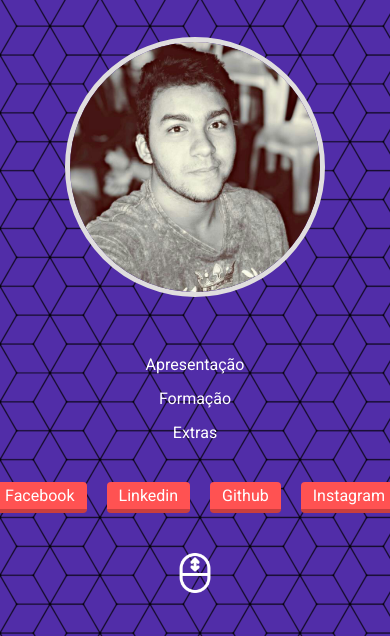
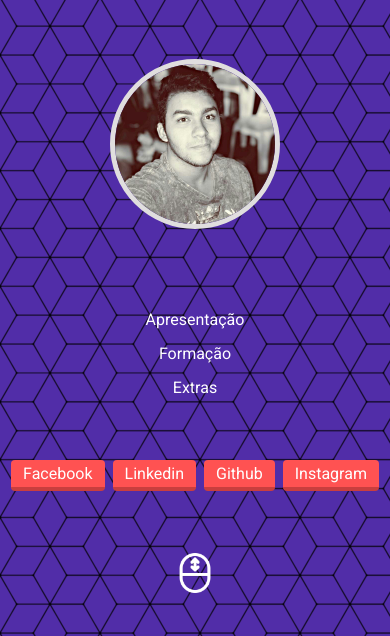
Before and after one commit to rssviana/mypage, a website: page index.html in a window 390 px wide. Shown: the part 205-841 px from the top of the page. Drawn offline with Linux system fonts and the light colour scheme.

Commit message:
sass & css  messy  yet
... .. .

```diff
--- a/src/assets/css/style.sass
+++ b/src/assets/css/style.sass
@@ -54,13 +54,18 @@ a
 		margin-bottom: 4vh
 
 	&__avatar
-		width: 250px
+		width: 256px
 		border: 5px solid $lgray
 		border-radius: 50%
 		margin-bottom: 4vh
 
+		@media screen and (max-width: 520px)
+
+			width: 160px
+
 	&__imgscroll
 		width: 40px
+
 
 
 
@@ -92,6 +97,9 @@ a
 		border-radius: 4px
 		padding: 4px 12px
 		cursor: pointer
+
+		@media screen and (max-width: 520px)
+			margin: 0 4px
 
 	&__link
 		font-family: $sans
@@ -185,6 +193,7 @@ a
 	background: $dpurple
 	padding: 20px
 	display: flex
+	flex-direction: row
 	justify-content: space-around
 	align-items: center
 
@@ -202,7 +211,7 @@ a
 		font-size: 1.1em
 		margin-bottom: 5px
 
-	@media screen and (min-width: 480px)
+	@media screen and (max-width: 480px)
 		flex-direction: column
 		text-align: center
 
```
Also changed, not shown: dist/assets/css/style.css.
